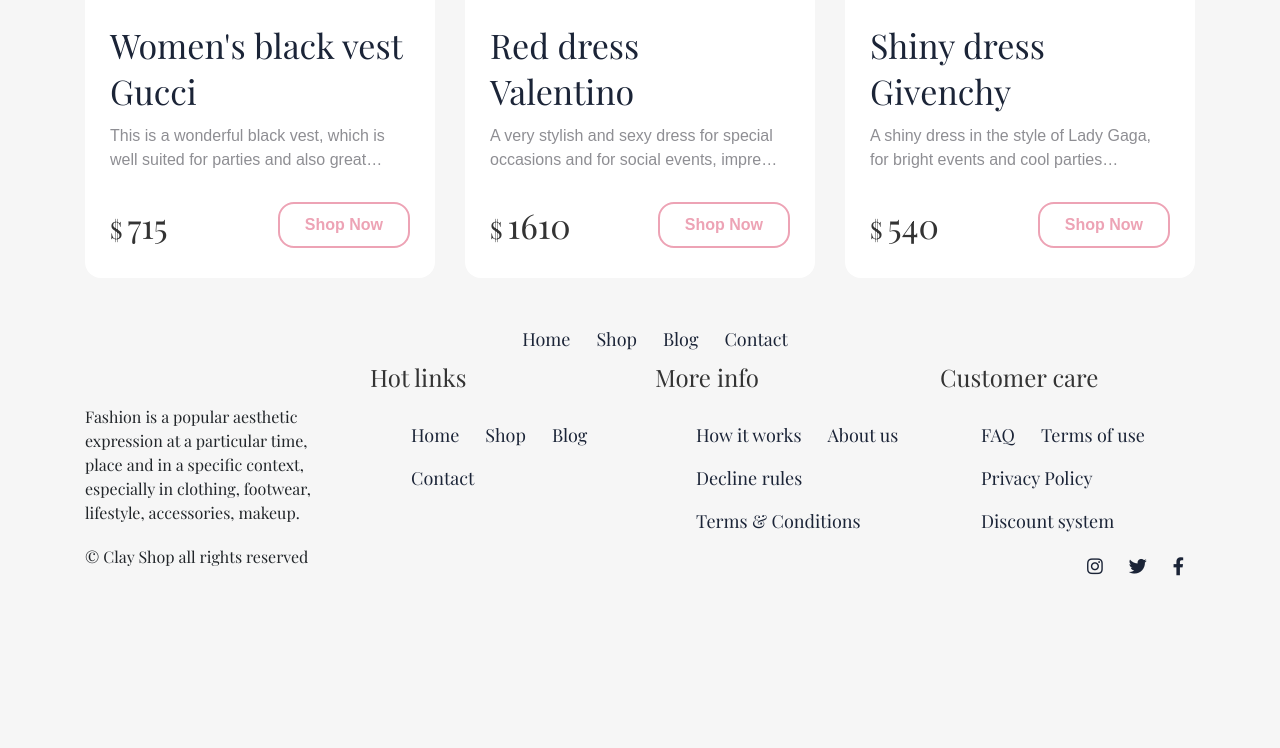
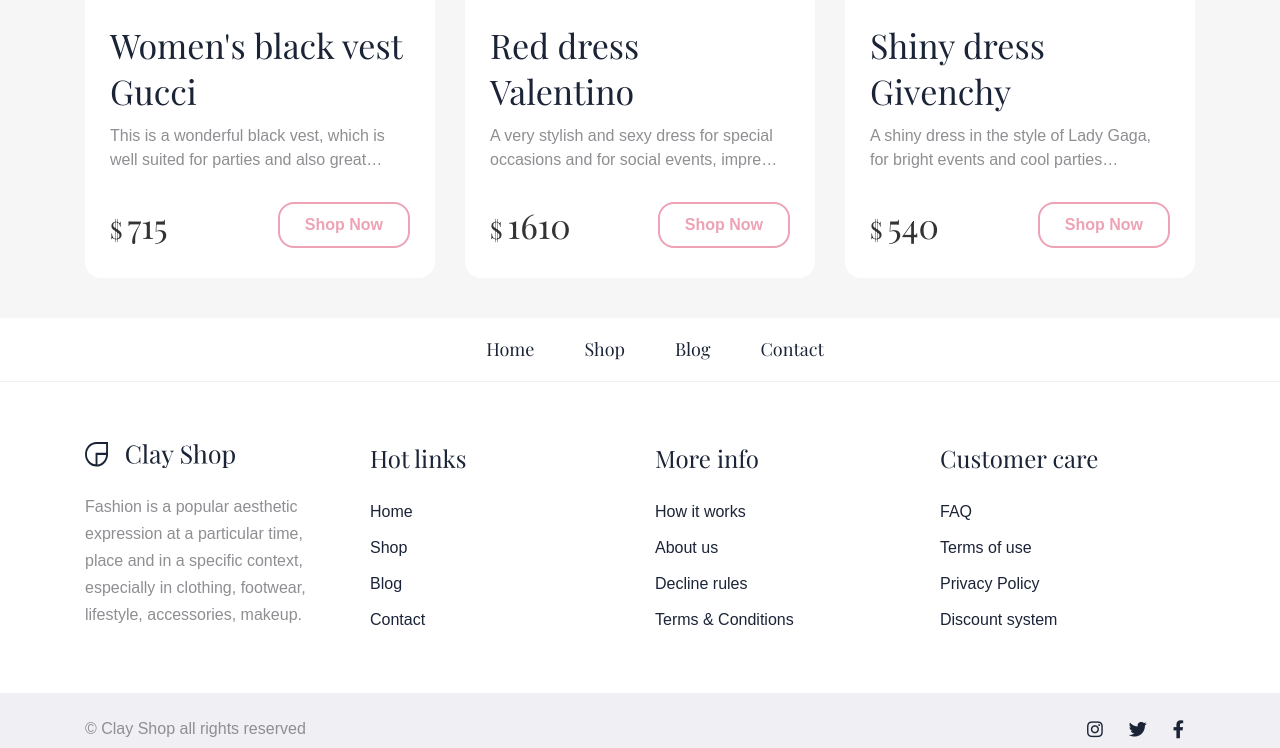
Before and after one commit to Yariqa/clay-shop, a plain HTML site: page index.html in a window 1280 px wide. Shown: the part 2052-2800 px from the top of the page. Before the commit the page ends 2641 px from the top, so only its background shows below. Drawn offline with nearby package versions, Linux system fonts and the light colour scheme; a web font is replaced by a local one.

Commit message:
allmost done

```diff
--- a/assets/css/style.css
+++ b/assets/css/style.css
@@ -249,9 +249,14 @@ nav {
     outline: none;
 }
 
-.footer-sec {}
+.footer-sec {
+    background-color: #fff;
+}
 
-.footer-menu {}
+.footer-menu {
+    padding: 10px 15px;
+    border-bottom: 1px solid #EFEFF4;
+}
 
 .footer-menu ul {
     margin: 0;
@@ -261,7 +266,7 @@ nav {
 
 .footer-menu ul li {
     display: inline-flex;
-    margin: 5px 8px;
+    margin: 5px 20px;
 }
 
 .footer-menu ul li a {
@@ -270,36 +275,65 @@ nav {
     padding: 3px;
 }
 
-.footer-logo {}
+.footer-logo {
+    margin-top: 60px;
+}
 
-.footer-logo img {}
+.footer-logo img {
+    width: 150px;
+    margin-bottom: 25px;
+}
 
-.footer-logo p {}
+.footer-logo p {
+    margin: 0;
+    color: #8E8E93;
+    font-size: 16px;
+    line-height: 27px;
+    font-family: muli, sans-serif;
+}
 
-.footer-link {}
+.footer-link {
+    margin-top: 60px;
+}
 
-.footer-link h3 {}
+.footer-link h3 {
+    font-size: 24px;
+    line-height: 32px;
+    color: #1B2437;
+    margin-bottom: 25px;
+}
 
 .footer-link ul {
     margin: 0;
     list-style: none;
 
+    padding: 0;
 }
 
 .footer-link ul li {
-    display: inline-flex;
-    margin: 5px 8px;
+    margin-bottom: 12px;
 }
 
 .footer-link ul li a {
     color: #1B2437;
-    font-size: 18px;
-    padding: 3px;
+    font-size: 16px;
+    line-height: 20px;
+    font-family: muli, sans-serif;
 }
 
-.copyright {}
+.copyright {
+    background-color: #EFEFF4;
+    padding: 15px 0;
+    margin-top: 50px;
+}
 
-.copyright p {}
+.copyright p {
+    color: #8E8E93;
+    font-size: 16px;
+    line-height: 2.6;
+    margin: 0;
+    font-family: muli, sans-serif;
+}
 
 .footer-social-menu {}
 
--- a/index.html
+++ b/index.html
@@ -322,7 +322,7 @@
             <div class="row">
                 <div class="col-md-3">
                     <div class="footer-logo">
-                        <img src="" alt="">
+                        <img src="assets/image/logo.svg" alt="">
                         <p>Fashion is a popular aesthetic expression at a particular time, place and in a specific
                             context, especially in clothing, footwear, lifestyle, accessories, makeup.</p>
                     </div>
```
